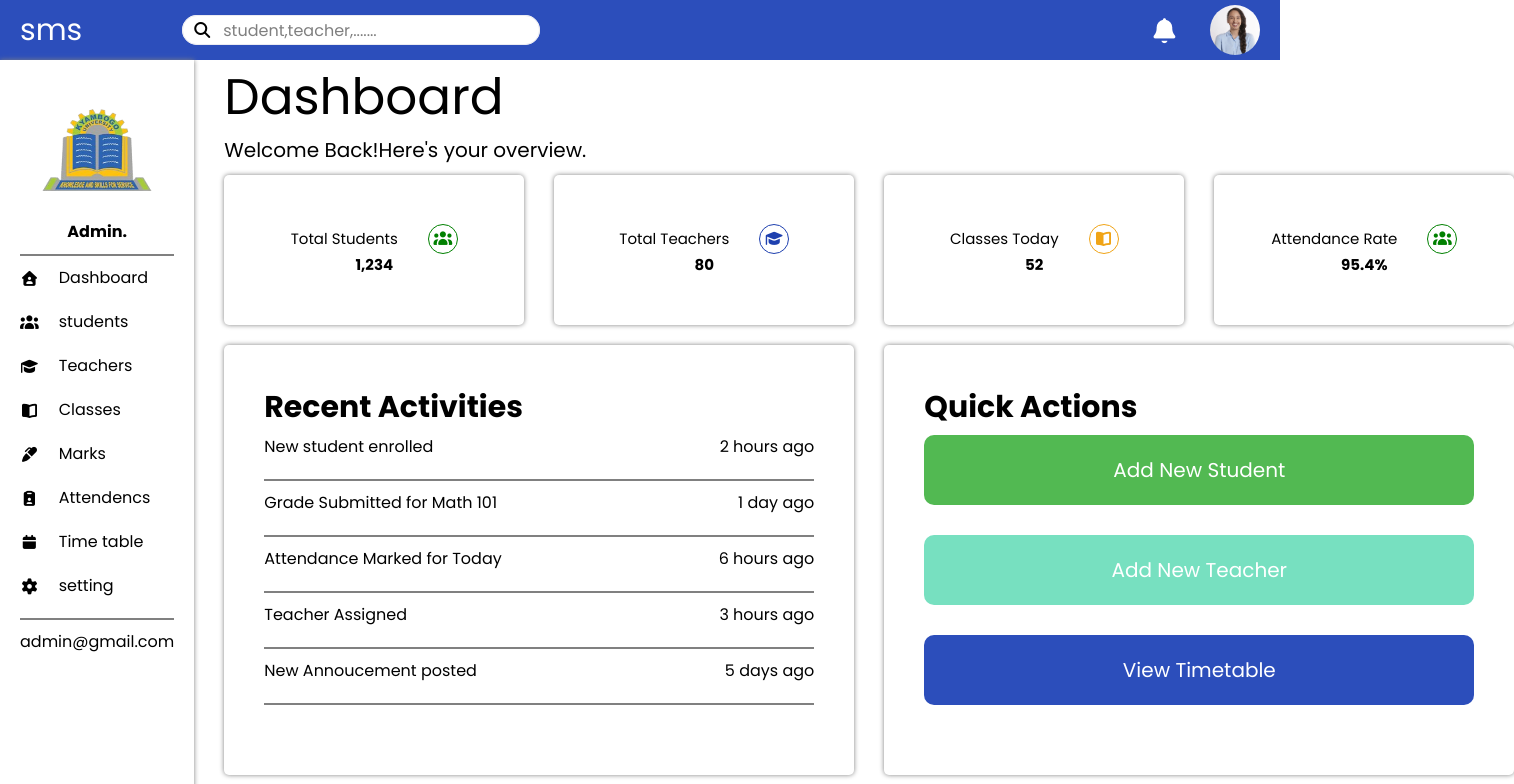
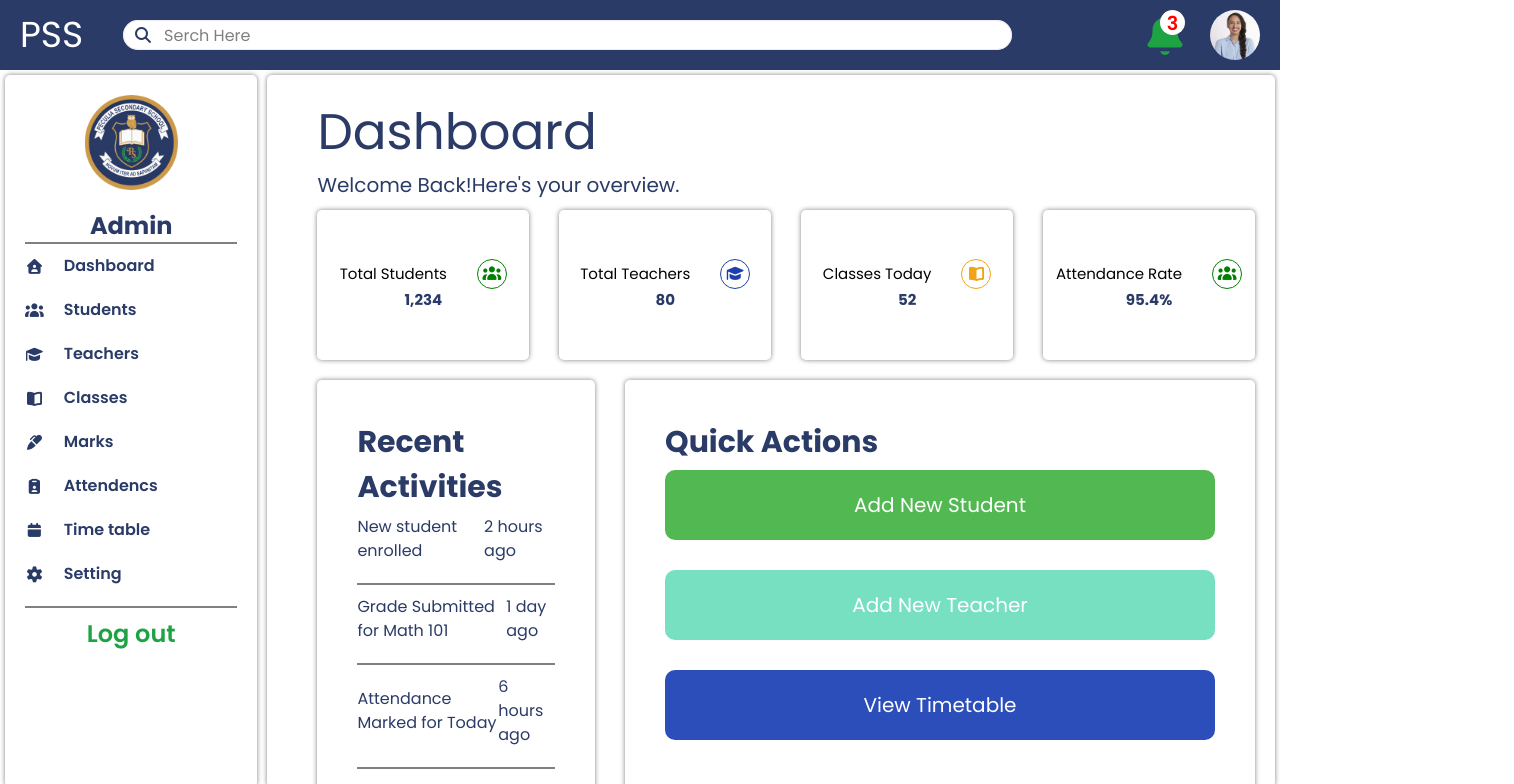
Before and after one commit to Kijjambu-joseph/SMS, a React (Vite) app: page /admin in a window 1280 px wide. Shown: the top 784 px of the page, 1514 px wide, since content can reach past the window. Built offline with nearby package versions, Linux system fonts and the light colour scheme.

Commit message:
Changed the UI of the of the Admin Dashboard

```diff
--- a/src/dashboards/admin/AdminDashboard.jsx
+++ b/src/dashboards/admin/AdminDashboard.jsx
@@ -3,6 +3,7 @@ import Header from "./Header";
 import SideBar from "./SideBar";
 import AdminCards from "./AdminCards";
 import Body from "./Body";
+import './Body.css';
 
 
 
@@ -11,12 +12,12 @@ import Body from "./Body";
 
 function AdminDashboard (){
     return(
-        <div>
+        <div className="w-full">
             <Header/>
-            <div className="admin-overview">
+            <div className=" w-full admin-overview">
                 <SideBar/>
 
-                <div>
+                <div className="admin-body-container">
                     <AdminCards/>
 
                     <div>
--- a/src/dashboards/admin/Body.css
+++ b/src/dashboards/admin/Body.css
@@ -1,11 +1,22 @@
 
-
+.admin-body-container{
+  width: 80%;
+  height: 89vh;
+  margin: 5px;
+  border-radius: 5px;
+  padding: 20px;
+  box-shadow: 0 0 5px gray;
+  color: var(--primary-color);
+  overflow: auto;
+  /* background-color: aqua; */
+}
 
 .Body-container{
     display: flex;
     gap: 30px;
     margin-left: 30px;
     margin-top: 20px;
+    /* background-color: yellow; */
   }
   .Admin-activities{
     width: 630px;
--- a/src/dashboards/admin/Header.css
+++ b/src/dashboards/admin/Header.css
@@ -1,3 +1,27 @@
+
+
+:root{
+    --primary-color: #2b3b67;
+    --secondary-color: white;
+    --other-color:#ebebf1;
+    --bg-main:#000080;
+    --text-primary:#f3f5fa;
+    --text-secondary:#090d12;
+    --suplement-color:#1ea344;
+
+    --font-family:"Poppins", sans-serif, Arial, Helvetica, sans-serif;
+}
+.admin-header{
+  background-color: var(--primary-color);
+  padding: 10px 20px;
+  position: sticky;
+  top: 0;
+}
+
+.admin-header-content1{
+  height: 90%;
+  /* background-color: green; */
+}
 
 
 .admin-search-wrapper{
@@ -6,6 +30,16 @@
     background-color: white;
     border-radius: 15px;
   }
+
+.admin-search-wrapper input{
+  height: 100%;
+}
+
+.admin-search-wrapper input:focus{
+  outline: 2px solid var(--suplement-color);
+}
+
+
   .admin-search-wrapper input{
     width: 100%;
     height: 30px;
@@ -18,4 +52,35 @@
     left: 10px;
     top: 50%;
     transform: translateY(-50%);
+    color: var(--primary-color);
   }
+
+  .admin-header .user-wrap{
+    position: relative;
+    /* background-color: palevioletred; */
+  }
+
+  .admin-header .user-wrap i{
+    font-size: 40px;
+    color: var(--suplement-color);
+  }
+
+  .admin-header-dp{
+    width: 50px;
+    height: 50px;
+    border-radius: 50%;
+  }
+
+  .admin-header .user-wrap .new-notification{
+    width: 25px;
+    height: 25px;
+    background-color: white;
+    border-radius: 50%;
+    text-align: center;
+    color: red;
+    font-size: 1.2em;
+    font-weight: 600;
+    position: absolute;
+    top: 0;
+    left: 20px;
+  }
--- a/src/dashboards/admin/Header.jsx
+++ b/src/dashboards/admin/Header.jsx
@@ -4,19 +4,24 @@ import './Header.css'
 
 function Header(){
     return(
-        <header style={{width:"100%",height:"60px",background:" #2c4ebb",display:"flex",alignItems:"center",justifyContent:"space-between",padding:"20px"}}>
-            <div style={{display:"flex",alignItems:"center",gap:"100px"}}>
-                <h1 style={{color:"white",fontSize:"30px"}}>sms</h1>
+        <header className="admin-header w-full h-auto flex items-center justify-between ">
+
+            <div className="admin-header-content1 w-80/100 flex items-center justify-center gap-10 ">
+
+                <h1 className="text-white text-4xl">PSS</h1>
+
                 <div className="admin-search-wrapper">
                     <i class="fa-solid fa-search"></i>
-                    <input type="text" placeholder="student,teacher,......." />
+                    <input type="text" placeholder="Serch Here" className="admin-header-input"/>
                 </div>
+
             </div>
 
-            <div style={{color:"white",display:"flex",alignItems:"center", gap:"30px"}}>
-                <i class="fa-solid fa-bell" style={{fontSize:"25px"}}></i>
+            <div className="user-wrap flex items-center justify-center gap-5">
+                <p className="new-notification">3</p>
+                <i class="fa-solid fa-bell"></i>
                 <div className="profile">
-                    <img src={profilePic} alt="" style={{width:"50px",height:"50px",backgroundColor:"white",borderRadius:"50%"}}  />
+                    <img src={profilePic} alt="" className="admin-header-dp"  />
                 </div>
             </div>
         </header>
--- a/src/dashboards/admin/SideBar.css
+++ b/src/dashboards/admin/SideBar.css
@@ -1,13 +1,41 @@
 
+:root{
+    --primary-color: #2b3b67;
+    --secondary-color: white;
+    --other-color:#ebebf1;
+    --bg-main:#000080;
+    --text-primary:#f3f5fa;
+    --text-secondary:#090d12;
+    --suplement-color:#1ea344;
 
+    --font-family:"Poppins", sans-serif, Arial, Helvetica, sans-serif;
+}
 
 .admin-sidebar{
-    width: 30vh;
-    min-height: 100vh;
+    width: 20%;
+    height: 89vh;
+    margin: 5px;
+    border-radius: 5px;
     /* background-color: #1E40AF; */
     padding: 20px;
     box-shadow: 0 0 5px gray;
+    /* position: sticky;
+    top: 100px; */
+    color: var(--primary-color);
   }
+
+  .admin-sidebar-logo {
+    width: 100%;
+    display: grid;
+    place-items: center;
+  }
+
+  .admin-sidebar-logo img{
+    width: 100px;
+    height: 95px;
+    margin-bottom: 20px;
+  }
+
   .sidebar-content{
     display: flex;
     align-items: center;
@@ -15,7 +43,13 @@
     margin-bottom: 20px;
   }
   .sidebar-content a{
-    color: black;
+    color: var(--primary-color);
+    font-weight: 600;
+  }
+
+  .sidebar-content i{
+    color: var(--primary-color);
+    font-size: 15px;
   }
 
   .fa-graduation-cap,
@@ -23,15 +57,13 @@
     color: #ffffff;
     font-size: 20px;
   }
+
   hr{
     margin-bottom: 10px;
     border: 1px solid gray;
   }
+
+
   .admin-gmail h2{
-    color: black;
+    color: var(--suplement-color);
   }
-
-  #admin-icon-side{
-    color: black;
-    font-size: 15px;
-  }
--- a/src/dashboards/admin/SideBar.jsx
+++ b/src/dashboards/admin/SideBar.jsx
@@ -1,16 +1,16 @@
 import React from "react";
-import kyuLogo from '/src/assets/images-removebg-preview.png'
+import kyuLogo from '/src/assets/Logo.png'
 import './SideBar.css'
 
 function SideBar (){
     return(
         <div className="admin-sidebar">
 
-                    <div className="Kyu">
+                    <div className="admin-sidebar-logo">
                         <img src={kyuLogo} alt="" className="KyuLogo" />
                     </div>
 
-                    <h3 style={{color:"black", textAlign:"center", marginBottom: "10px",fontWeight:"bold"}}>Admin.</h3>
+                    <h1 className="  text-center text-2xl font-bold">Admin</h1>
                         <hr />
                     <div className="sidebar-content">
                         <i class="fa-solid fa-house-user" id="admin-icon-side"></i>
@@ -21,7 +21,7 @@ function SideBar (){
 
                     <div className="sidebar-content">
                         <i class="fa-solid fa-users" id="admin-icon-side"></i>
-                        <a href="">students</a>
+                        <a href="">Students</a>
                     </div>
 
                     <div className="sidebar-content">
@@ -53,11 +53,11 @@ function SideBar (){
 
                     <div className="sidebar-content">
                         <i class="fa-solid fa-gear" id="admin-icon-side"></i>
-                        <a href="">setting</a>
+                        <a href="">Setting</a>
                     </div>
                     <hr />
                     <div className="admin-gmail">
-                        <h2>admin@gmail.com</h2>
+                        <h2 className="text-center font-semibold text-2xl">Log out</h2>
                     </div>
                 </div>
     )
```
